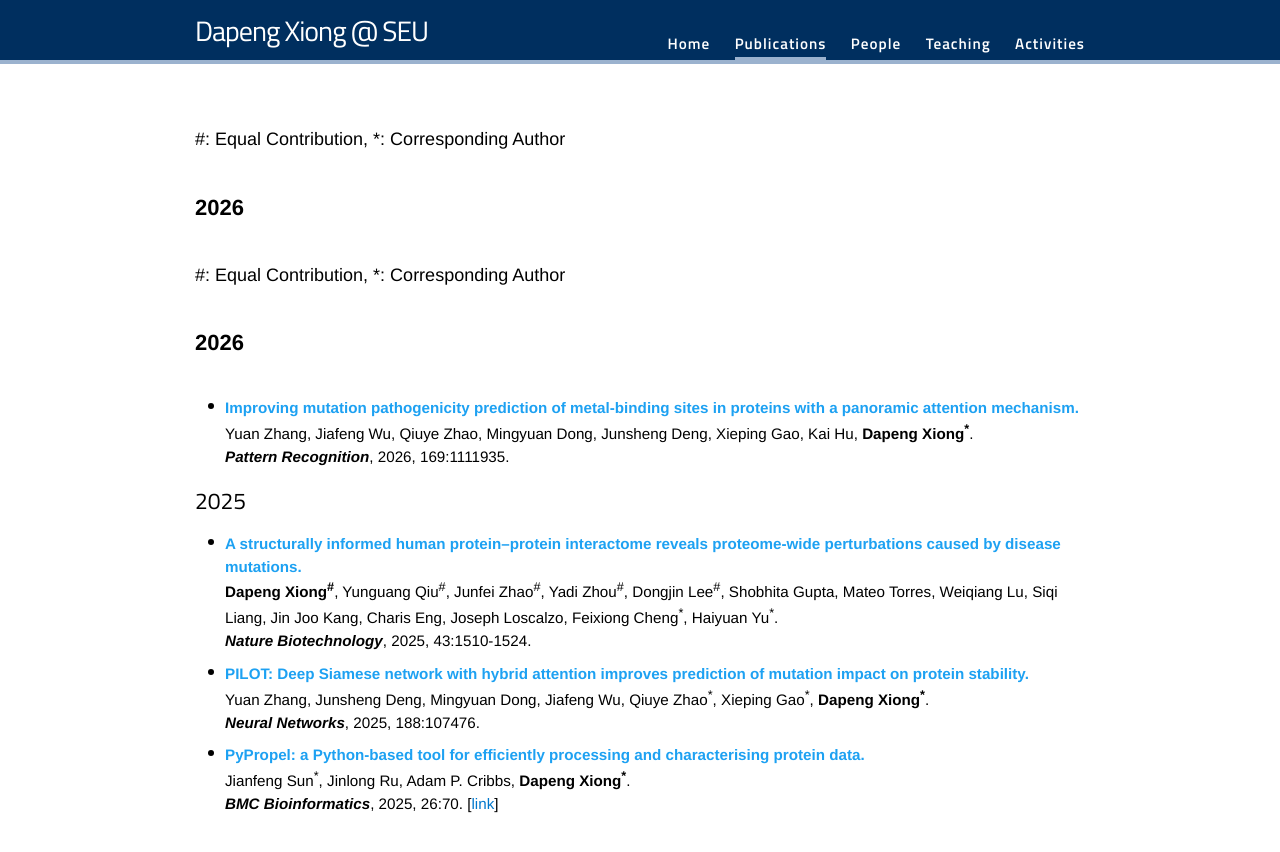
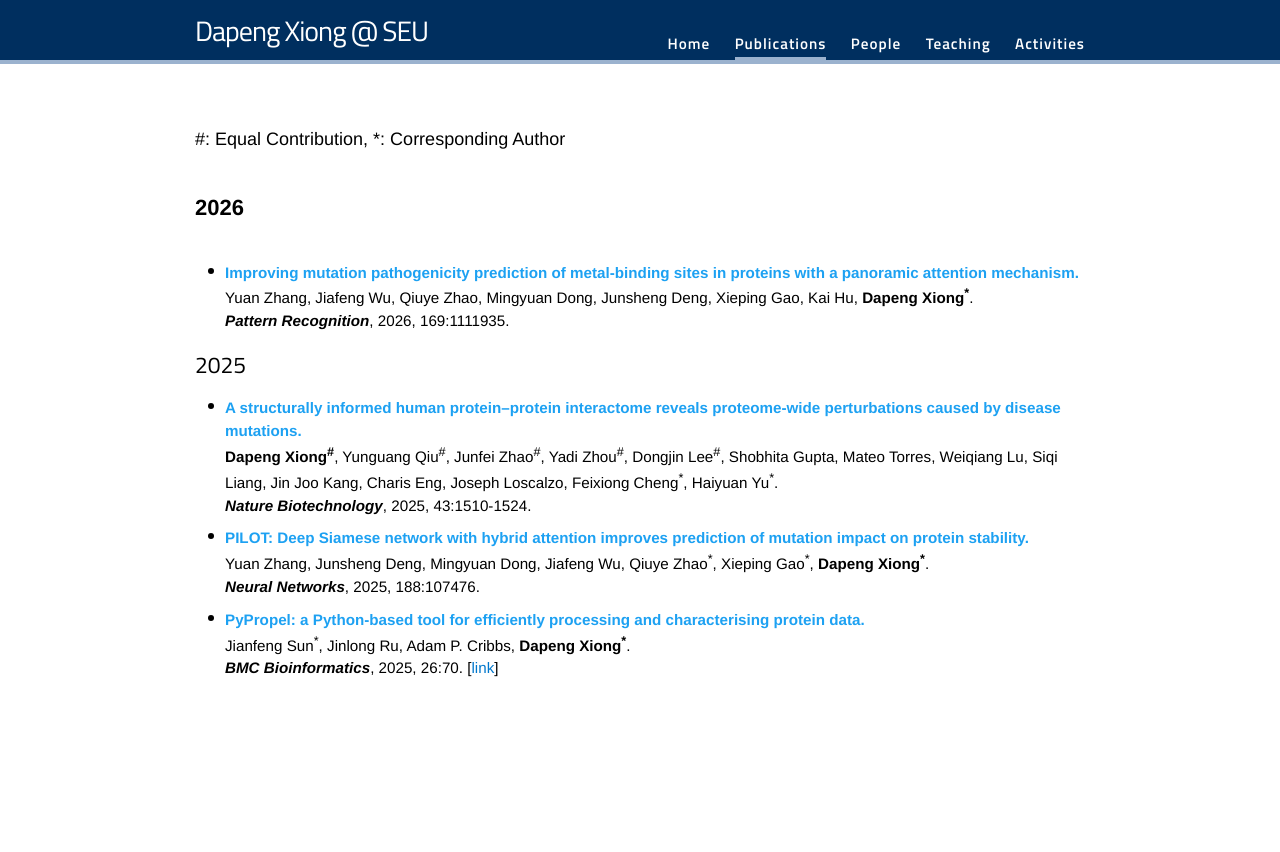
Before and after one commit to dapeng-xiong/dapeng-xiong.github.io, a Jekyll site: the page built from Publications.md, in a window 1280 px wide. Shown: the top 852 px of the page. Built offline with Jekyll 4.4.1, drawn with Linux system fonts in a browser that asks for light colours; nearby versions of some CDN libraries; some web fonts are replaced.

Commit message:
Update Publications.md

```diff
--- a/Publications.md
+++ b/Publications.md
@@ -9,14 +9,7 @@ active: Publications
 
 <text style="font-size: 18px; margin-bottom: 6px">#: Equal Contribution, *: Corresponding Author</text><br />
 
-<text style="font-size: 22px; font-weight: bold; margin-top: 0px; margin-bottom: 1px">2026</text><br />
-
-
-<text style="font-size: 18px; margin-bottom: 0px;">#: Equal Contribution, *: Corresponding Author</text><br />
-<text style="font-size: 22px; font-weight: bold; margin-top: 0px; margin-bottom: 100px;">2026</text><br />
-
-
-
+<text style="font-size: 22px; font-weight: bold; margin-top: 0px; margin-bottom: 100px">2026</text><br />
 
 <ul class='utlist'>
   <li>
```
